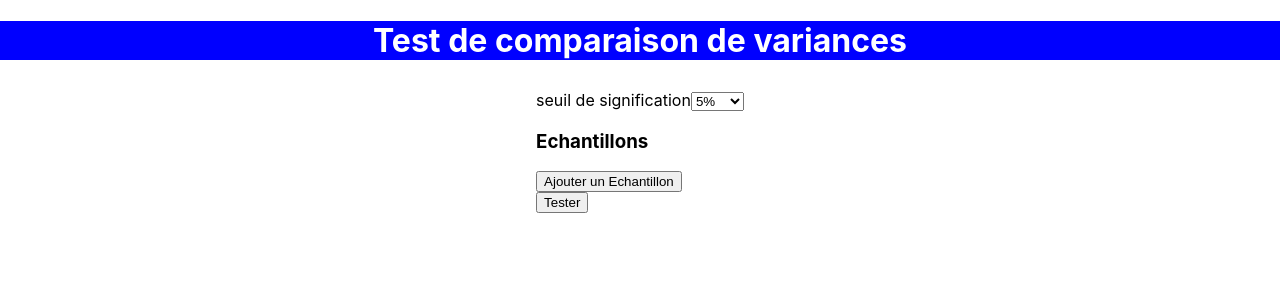
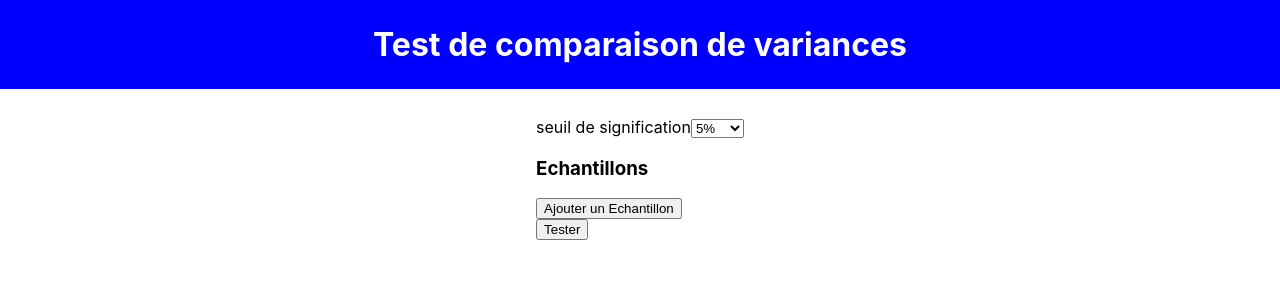
Before and after one commit to BrightkyEfoo/tp-data-analysis, a React (Create React App) app in the folder frontend/: page / in a window 1280 px wide. Shown: the top 300 px of the page. Built offline with nearby package versions, Linux system fonts and the light colour scheme.

Commit message:
sami work 2

```diff
--- a/frontend/src/App.css
+++ b/frontend/src/App.css
@@ -14,8 +14,8 @@
 .title{
   background-color: blue;
   color: white;
-  padding: ;
-
+  padding: 25px;
+  margin: 0 0 20px;
 }
 
 
```
